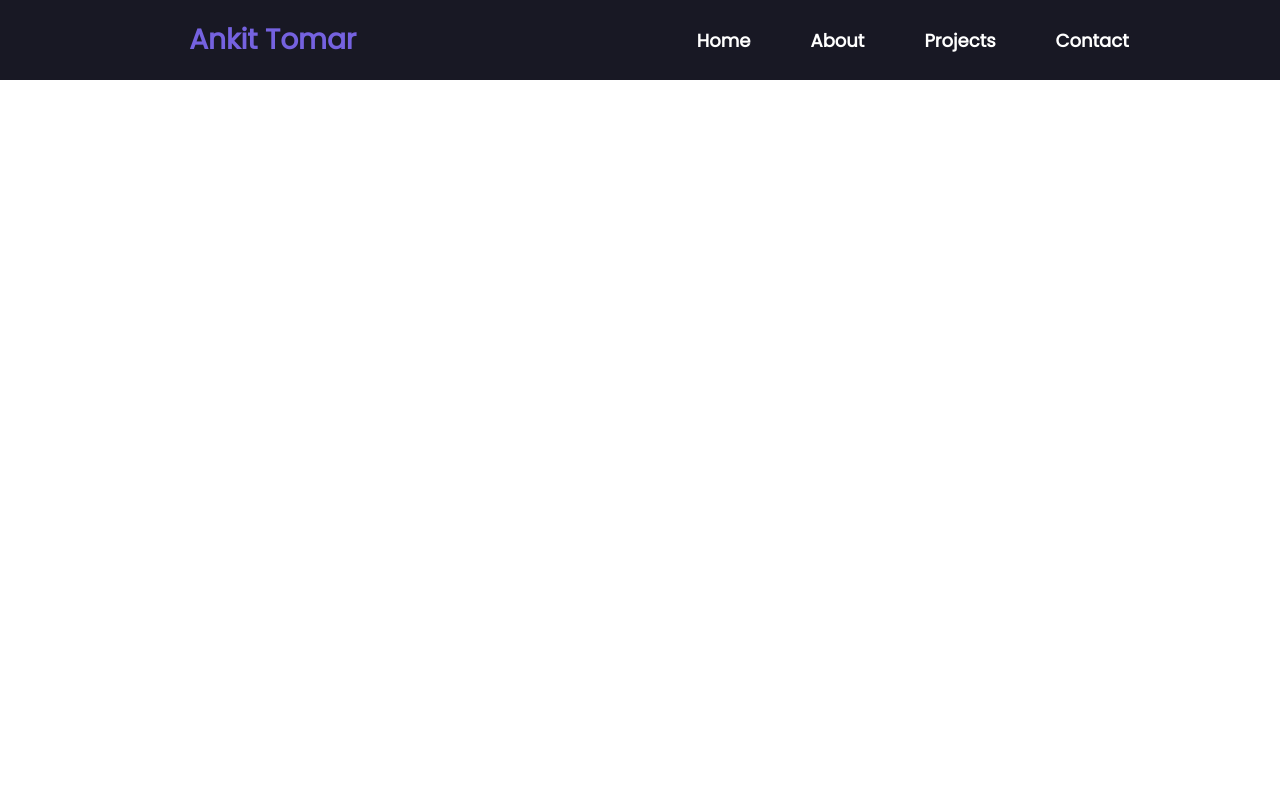
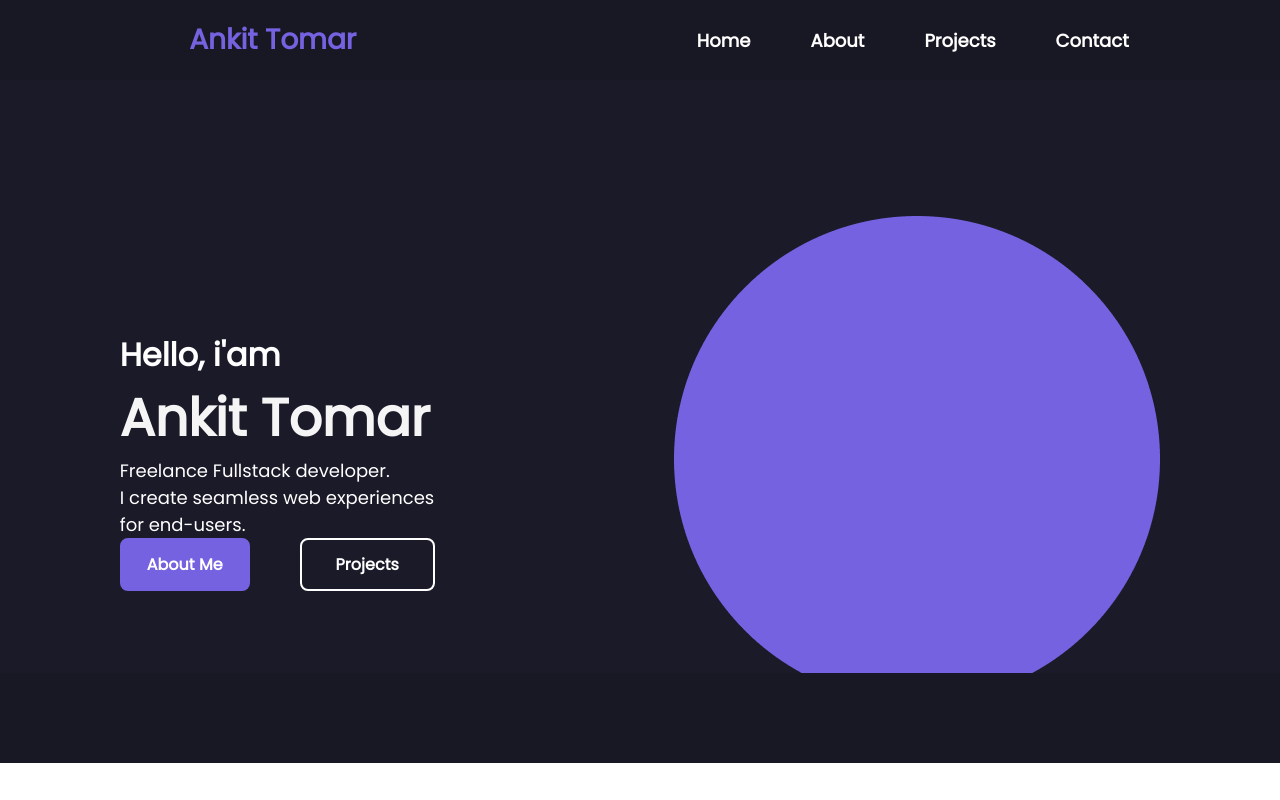
Before and after one commit to AnkitTomar2312/MyPortfolio, a React (Create React App) app in the folder client/: page / in a window 1280 px wide. Shown: the top 800 px of the page. Built offline with nearby package versions, Linux system fonts and the light colour scheme.

Commit message:
banner left part is complete right is remaining

```diff
--- a/client/src/App.js
+++ b/client/src/App.js
@@ -1,8 +1,10 @@
+import Banner from "./components/Banner/Banner";
 import NavBar from "./components/NavBar/NavBar";
 function App() {
   return (
     <div className="App">
       <NavBar />
+      <Banner />
     </div>
   );
 }
--- /dev/null
+++ b/client/src/components/Banner/Banner.css
@@ -0,0 +1,63 @@
+.BannerParent {
+  background: #1a1a29;
+  padding: 136px 0 57px 0;
+  display: flex;
+  justify-content: space-around;
+  align-items: center;
+  position: relative;
+}
+.intro {
+}
+
+.profile {
+}
+.overlapper {
+  width: 100vw;
+  height: 90px;
+  background-color: #181824;
+  position: absolute;
+  bottom: 0;
+}
+.BannerAboutMe {
+  color: #fff;
+  font-family: Poppins;
+  font-size: 16px;
+  font-style: normal;
+  font-weight: 600;
+  line-height: normal;
+  display: inline-flex;
+  padding: 12px 25px;
+  align-items: flex-start;
+  gap: 6px;
+  border-radius: 8px;
+  background: #7562e0;
+  border: 2px solid #7562e0;
+}
+.BannerAboutMe:hover {
+  background-color: #181824;
+  border: 2px solid #fff;
+  transition: background-color 0.5s ease-in-out, border 0.5s ease-in-out;
+}
+.BannnerProjects {
+  display: inline-flex;
+  padding: 12px 34px;
+  align-items: flex-start;
+  gap: 5px;
+  display: inline-flex;
+  padding: 12px 34px;
+  align-items: flex-start;
+  gap: 5px;
+  border-radius: 8px;
+  border: 2px solid #fff;
+  color: #fff;
+  font-family: Poppins;
+  font-size: 16px;
+  font-style: normal;
+  font-weight: 600;
+  line-height: normal;
+}
+.BannnerProjects:hover {
+  background-color: #7562e0;
+  border: 2px solid #7562e0;
+  transition: background-color 0.5s ease-in-out, border 0.5s ease-in-out;
+}
--- /dev/null
+++ b/client/src/components/Banner/Banner.js
@@ -0,0 +1,66 @@
+import React from "react";
+import "./Banner.css";
+const Banner = () => {
+  return (
+    <div style={{ position: "relative" }}>
+      <div className="BannerParent">
+        <div className="intro">
+          <p
+            style={{
+              color: "#fff",
+              fontFamily: "Poppins",
+              fontSize: "32px",
+              fontStyle: "normal",
+              fontWeight: "600",
+              lineHeight: "normal",
+            }}
+          >
+            Hello, i'am
+          </p>
+          <p
+            style={{
+              color: " #F5F5F5",
+              fontFamily: "Poppins",
+              fontSize: "52px",
+              fontStyle: "normal",
+              fontWeight: "600",
+              lineHeight: "normal",
+            }}
+          >
+            Ankit Tomar
+          </p>
+          <p
+            style={{
+              color: "#FFF",
+              fontFamily: "Poppins",
+              fontSize: "18px",
+              fontStyle: "normal",
+              fontWeight: "500",
+              lineHeight: "normal",
+            }}
+          >
+            Freelance Fullstack developer.
+            <br /> I create seamless web experiences <br /> for end-users.
+          </p>
+          <div
+            style={{
+              display: "flex",
+              gap: "50px",
+              justifyContent: "center",
+              alignItems: "center",
+            }}
+          >
+            <p className="BannerAboutMe">About Me</p>
+            <p className="BannnerProjects">Projects</p>
+          </div>
+        </div>
+        <div className="profile">
+          <img src="./assets/Ellipse.png" alt="ellipse" />
+        </div>
+      </div>
+      <div className="overlapper"></div>
+    </div>
+  );
+};
+
+export default Banner;
```
Also changed, not shown: client/public/assets/Ellipse.png (added).
